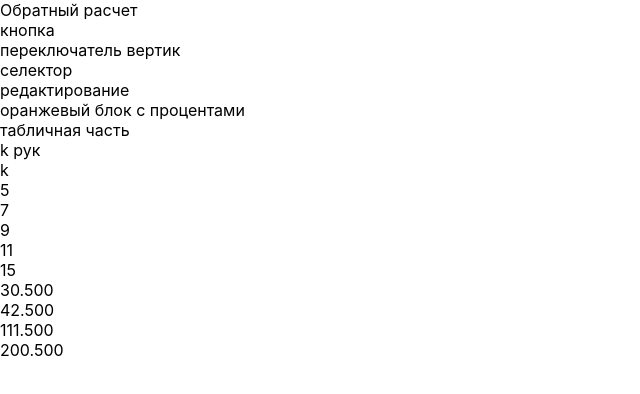
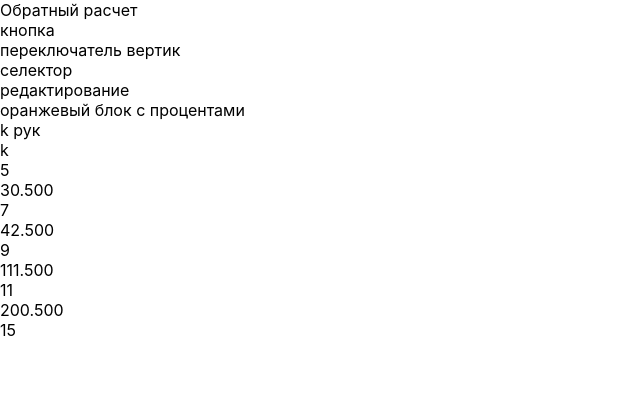
Before and after one commit to Pyarka/Sitef, a React (Create React App) app: page / in a window 1280 px wide. Shown: the top 394 px of the page, without its empty margins (0-640 px from the left). Built offline with nearby package versions, Linux system fonts and the light colour scheme.

Commit message:
добавлено асинхронное получение шкалы

```diff
--- a/src/Components/Helper.ts
+++ b/src/Components/Helper.ts
@@ -74,6 +74,8 @@ export const mockData2: ScalePopupProps = {
 export const getNormalScale = (stringScale: string): string[] => stringScale.split(',')
     .map(x => x.replace(/([^\d]*)(\d*(\.\d{0,2})?)(.*)/, '$2'));
 
-export const getScaleRequest =()=>{
-    return mockData2;
-}
+export const getScaleRequest: Promise<ScalePopupProps> = new Promise((resolve)  => {
+        setTimeout(() => {
+            resolve(mockData2);
+        }, 300);
+    });
--- /dev/null
+++ b/src/Components/ScalePopup.css
@@ -0,0 +1,3 @@
+.cellsContainer {
+
+}
--- a/src/Components/ScalePopup.tsx
+++ b/src/Components/ScalePopup.tsx
@@ -1,103 +1,36 @@
 import React, {ReactElement, useEffect, useState} from 'react';
-import {getNormalScale, getScaleRequest, ValuesInterface} from './Helper';
-
-
-interface ScalePopupProps {
-    scale: {
-        helper_id: number;
-        id: number;
-        limit_minPercent?: string;
-        limit_minRate?: string;
-        limit_percent?: string;
-        limit_rate?: string;
-        rate: string;
-        rate_head: string;
-        rate_planning?: string;
-        scale: string;
-        type_calc: number;
-    };
-    values: {
-        num: number;
-        value: string
-    }[];
-}
-
-const mockData1: ScalePopupProps = {
-    scale: {
-        helper_id: 6,
-        id: 502413,
-        rate: '1.25',
-        rate_head: '1.00',
-        scale: '["1500000","1000000","500000","100000","0"]',
-        type_calc: 0,
-    },
-    values: [
-        {
-            num: 0,
-            value: '3.500'
-        }, {
-            num: 1,
-            value: '2.500'
-        }, {
-            num: 2,
-            value: '1.500'
-        }, {
-            num: 3,
-            value: '0.500'
-        }
-    ],
-};
-const mockData2: ScalePopupProps = {
-    scale: {
-        helper_id: 7,
-        id: 502414,
-        rate: '0.25',
-        rate_head: '1.20',
-        scale: '["5","7","9","11","15"]',
-        type_calc: 1,
-    },
-    values: [
-        {
-            num: 0,
-            value: '30.500'
-        }, {
-            num: 1,
-            value: '42.500'
-        }, {
-            num: 2,
-            value: '111.500'
-        }, {
-            num: 3,
-            value: '200.500'
-        }
-    ],
-};
+import {getNormalScale, getScaleRequest, ScalePopupProps, ValuesInterface} from './Helper';
 
 const ScalePopup = (): ReactElement => {
     const [scale, setScale] = useState([] as string[]);
     const [values, setValues] = useState([] as ValuesInterface[]);
 
     useEffect(() => {
-        const newValues = getScaleRequest().values;
-        const newScale = getScaleRequest().scale.scale;
-        setScale(getNormalScale(newScale));
-        setValues(newValues);
+        getScaleRequest.then(({values, scale}: ScalePopupProps) => {
+             const newValues = values;
+             const newScale = scale.scale;
+             setScale(getNormalScale(newScale));
+             setValues(newValues);
+        });
     }, []);
     console.log('values => ', values);
     console.log('scale => ', scale);
-    const renderScale = () => {
-        return scale.map((scaleItem) => {
-            return(
-                <div key={scaleItem}>{scaleItem}</div>
-            )
-        })
+    const renderScale = (i: number) => <div>{scale[i]}</div>
+    const renderValues = (i: number): ReactElement | null => {
+        const useValue = values.find(({num}) => num === i);
+        if (!useValue || !useValue.value) return null
+        return (
+            <div>{useValue.value}</div>
+        )
     }
-    const renderValues = () => {
-        return values.map(({num,value}) => {
-            return(
-                <div key={num}>{value}</div>
-            )
-        })
+
+    const renderCell = () => {
+        return scale.map((scaleItem, i) => {
+                return <div key={scaleItem}>
+                    <div>{renderScale(i)}</div>
+                    <div>{renderValues(i)}</div>
+                </div>
+            })
     }
     return (
         <div>
@@ -109,11 +42,10 @@ const ScalePopup = (): ReactElement => {
                 <div>редактирование</div>
             </div>
             <div>оранжевый блок с процентами</div>
-            <div>табличная часть
+            <div>
                 <div> k рук</div>
                 <div> k</div>
-                <div>{renderScale()}</div>
-                <div>{renderValues()}</div>
+                <div className={'cellsContainer'}>{renderCell()}</div>
             </div>
         </div>
     )
```
